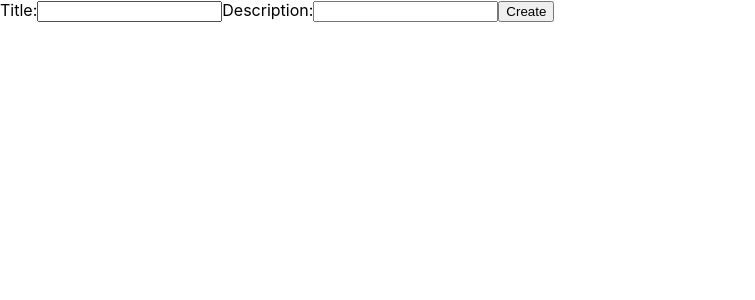
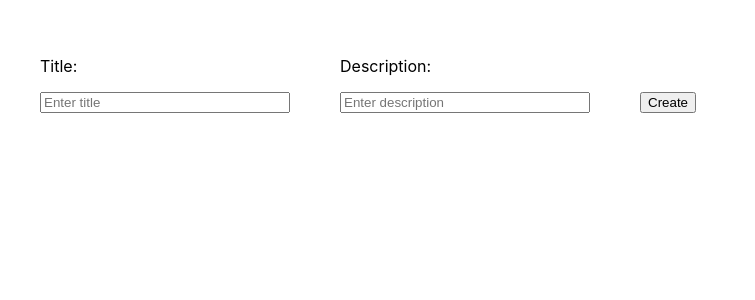
Before and after one commit to nestakiev/test-task-todolist, a React (Create React App) app: page / in a window 1280 px wide. Shown: the top 300 px of the page, without its empty margins (0-755 px from the left). Built offline with nearby package versions, Linux system fonts and the light colour scheme.

Commit message:
add TodoCreatePanel

```diff
--- a/src/App.tsx
+++ b/src/App.tsx
@@ -12,9 +12,14 @@ const TODOLIST_BASE = [
 function App() {
   const [todos, setTodos] = useState(TODOLIST_BASE);
   console.log(todos)
+
+  const addTodo = ({title, description}: Omit<Todo, "id" | "status" >) => {
+    setTodos([...todos, { id: todos[todos.length - 1].id + 1, title, description, status: false }]);
+  };
+
   return (
     <div>
-      <TodoCreatePanel/>
+      <TodoCreatePanel addTodo={addTodo}/>
     </div>
   );
 }
--- /dev/null
+++ b/src/TodoCreatePanel/TodoCreatePanel.css
@@ -0,0 +1,29 @@
+.todo_create__container {
+  padding: 40px;
+}
+
+.todo_create__form {
+  display: flex;
+  align-items: end;
+  flex-wrap: wrap;
+  gap: 50px;
+}
+
+.todo_create__label {
+  display: flex;
+  flex-direction: column;
+}
+
+@media screen and (min-width: 768px) {
+  .todo_create__label {
+    min-width: 250px;
+  }
+}
+
+.todo_create__btn {
+  display: block;
+}
+
+/* todo_create__label > p {
+    display: inline;
+} */
--- a/src/TodoCreatePanel/TodoCreatePanel.tsx
+++ b/src/TodoCreatePanel/TodoCreatePanel.tsx
@@ -1,21 +1,47 @@
-import React from "react";
+import React, { useState } from "react";
 
-export const TodoCreatePanel = () => {
+// import styles from "./TodoCreatePanel.module.css"
 
+import "./TodoCreatePanel.css"
+
+const initialValue = {
+    title: "",
+    description: ""
+};
+
+interface TodoCreatePanelProps {
+    addTodo: ({ title, description }: Omit<Todo, "id" | "status">) => void;
+};
+
+export const TodoCreatePanel: React.FC<TodoCreatePanelProps> = ({ addTodo }) => {
+    const [todo, setTodo] = useState(initialValue);
+
+    const onChange = (event: React.ChangeEvent<HTMLInputElement>) => {
+        const { name, value } = event.target;
+        setTodo({ ...todo, [name]: value })
+    };
+
+    const onSubmit = (event: React.FormEvent<HTMLFormElement>) => {
+        event.preventDefault();
+        addTodo({ title: todo.title, description: todo.description });
+        setTodo(initialValue);
+    };
+
+    console.log(todo)
     return (
-        <div>
-            <form method="post">
-                <label>
-                    Title:
-                    <input name="title" type='text' required minLength={1} title="This field is empty" />
+        <div className="todo_create__container">
+            <form className="todo_create__form" onSubmit={onSubmit}>
+                <label htmlFor="title" className="todo_create__label">
+                    <p>Title:</p>
+                    <input name="title" id="title" type='text' placeholder="Enter title" onChange={onChange} value={todo.title} />
                 </label>
-            <label>
-                Description:
-                <input name="Description" type='text' required minLength={1} title="This field is empty" />
-            </label>
-            <button type="submit">
-                Create
-            </button>
+                <label htmlFor="description" className="todo_create__label">
+                    <p>Description:</p>
+                    <input name="description" id="description" type='text' placeholder="Enter description" onChange={onChange} value={todo.description} />
+                </label>
+                <button type="submit" className="todo_create__btn">
+                    Create
+                </button>
             </form>
         </div >
     )
```
Also changed, not shown: index.d.ts (added, +7 -0 lines), tsconfig.json (+3 -4 lines), src/TodoCreatePanel/TodoCreatePanel.module.css (deleted).
